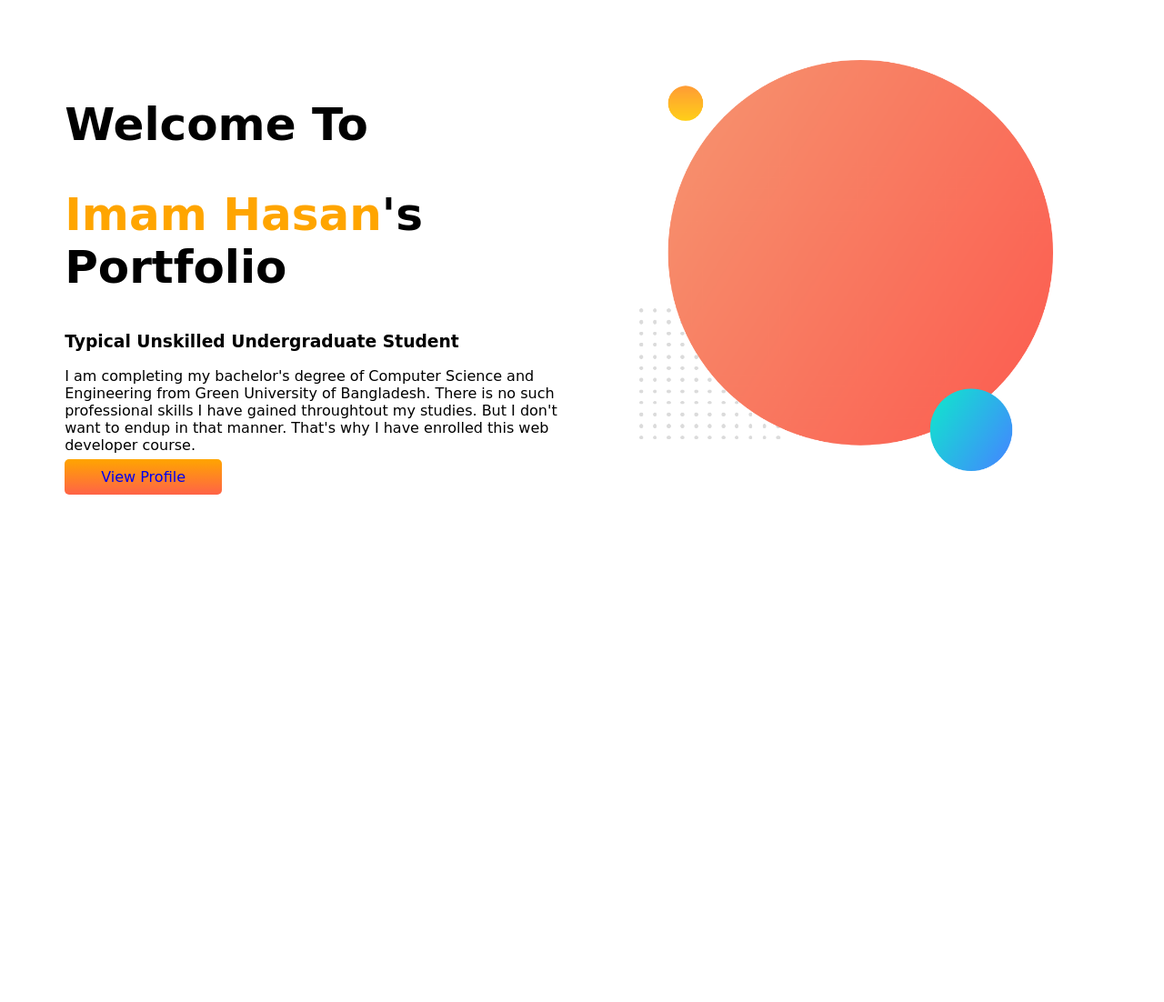
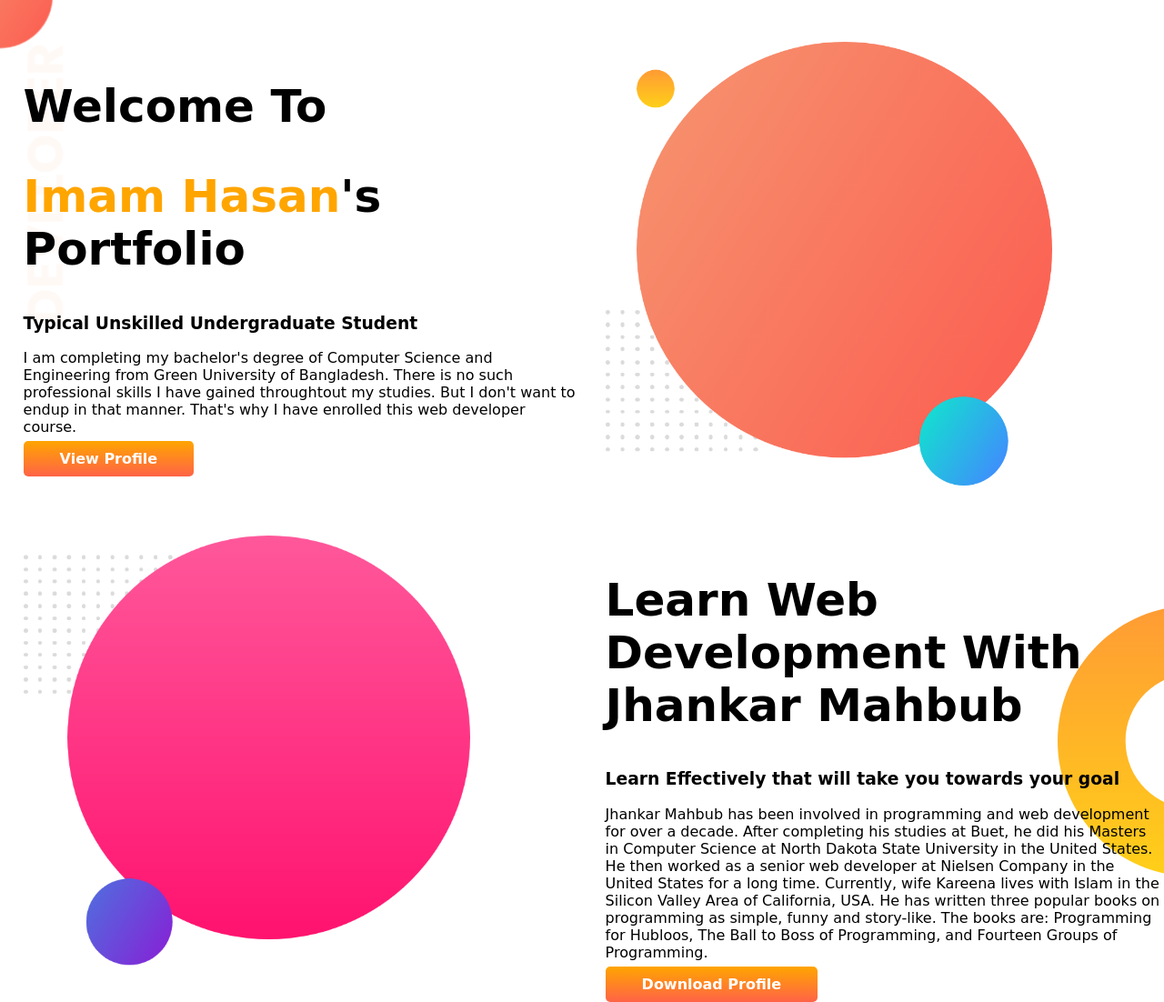
Before and after one commit to being-saiful/practice_portfolio, a plain HTML site: page index.html in a window 1280 px wide. Shown: the part 5-1107 px from the top of the page at 91% size. Before the commit the page ends 800 px from the top, so only its background shows below. Drawn offline with Linux system fonts and the light colour scheme; a web font is replaced by a local one.

Commit message:
2nd section added

```diff
--- a/index.html
+++ b/index.html
@@ -13,7 +13,7 @@
 </head>
 
 <body>
-    <section>
+    <section class="top-banner">
         <div class="half-width">
             <h1>Welcome To</h1>
             <h1><span class="colored">Imam Hasan</span>'s Portfolio</h1>
@@ -30,6 +30,24 @@
             <img src="pictures/my-bg.png" alt="">
         </div>
     </section>
+    <section class="side-banner">
+        <div class="half-width">
+            <img src="pictures/my-bg2.png" alt="">
+        </div>
+        <div class="half-width">
+            <h1>Learn Web Development With Jhankar Mahbub</h1>
+            <h3>Learn Effectively that will take you towards your goal</h3>
+            <p>Jhankar Mahbub has been involved in programming and web development for over a decade. After completing
+                his studies at Buet, he did his Masters in Computer Science at North Dakota State University in the
+                United States. He then worked as a senior web developer at Nielsen Company in the United States for a
+                long time. Currently, wife Kareena lives with Islam in the Silicon Valley Area of California, USA. He
+                has written three popular books on programming as simple, funny and story-like. The books are:
+                Programming for Hubloos, The Ball to Boss of Programming, and Fourteen Groups of Programming.</p>
+            <a class="link-button" target="blank"
+                href="https://www.facebook.com/profile.php?id=100004182639230">Download
+                Profile</a>
+        </div>
+    </section>
 
 
 
--- a/style.css
+++ b/style.css
@@ -1,5 +1,6 @@
 body{
     font-family: 'Luxurious Roman', cursive;
+    margin: 0px;
 }
 h1{
     font-size: 50px;
@@ -12,8 +13,8 @@
 }
 .half-width{
     width: 50%;
-    padding-left: 5%;
-    padding-top: 5%;
+    padding-left: 2%;
+    padding-top: 4%;
 }
 .half-width img{
     width: 80%;
@@ -23,4 +24,15 @@
     background-image: linear-gradient(orange, tomato);
     padding: 10px 40px;
     border-radius: 5px;
+    color: white;
+    font-weight: 700;
 }
+.top-banner{
+    background-image: url(pictures/top-banner.png);
+    background-repeat: no-repeat;
+}
+.side-banner{
+    background-image: url(pictures/dream-bg.png);
+    background-repeat: no-repeat;
+    background-position: right;
+}
```
